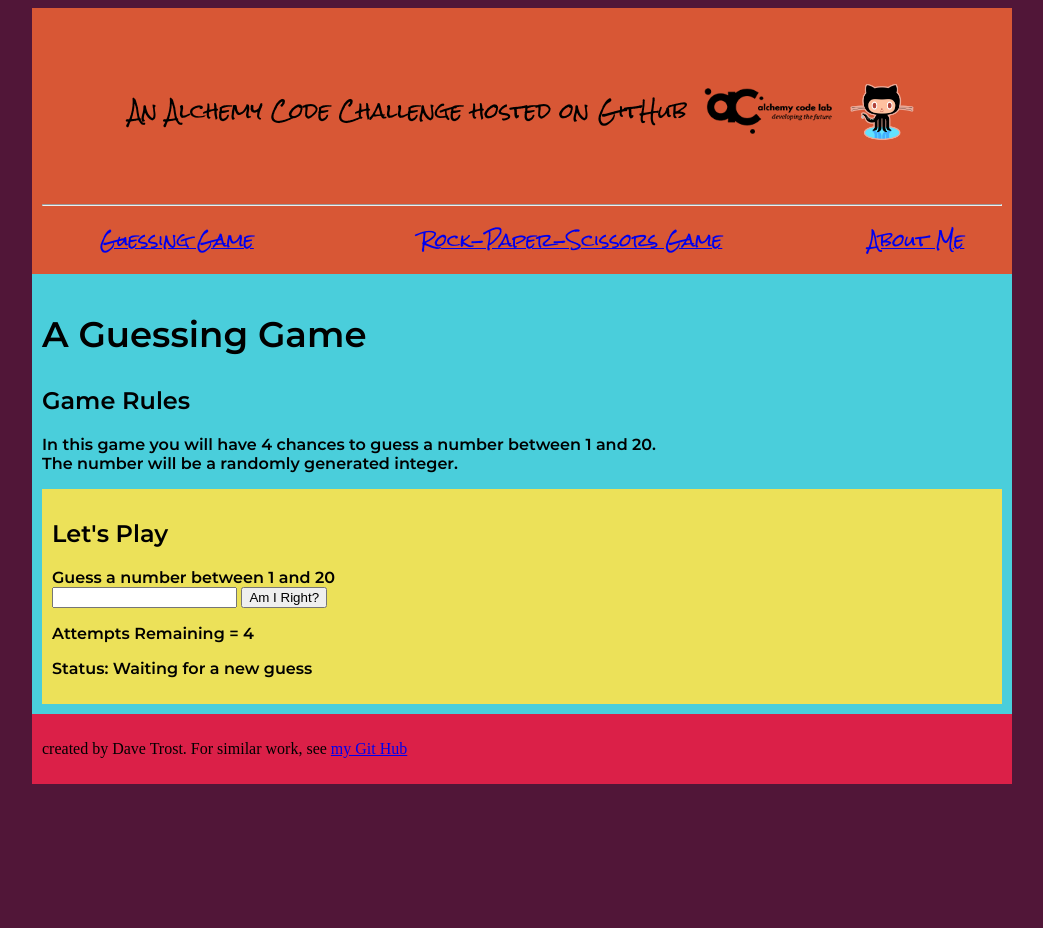
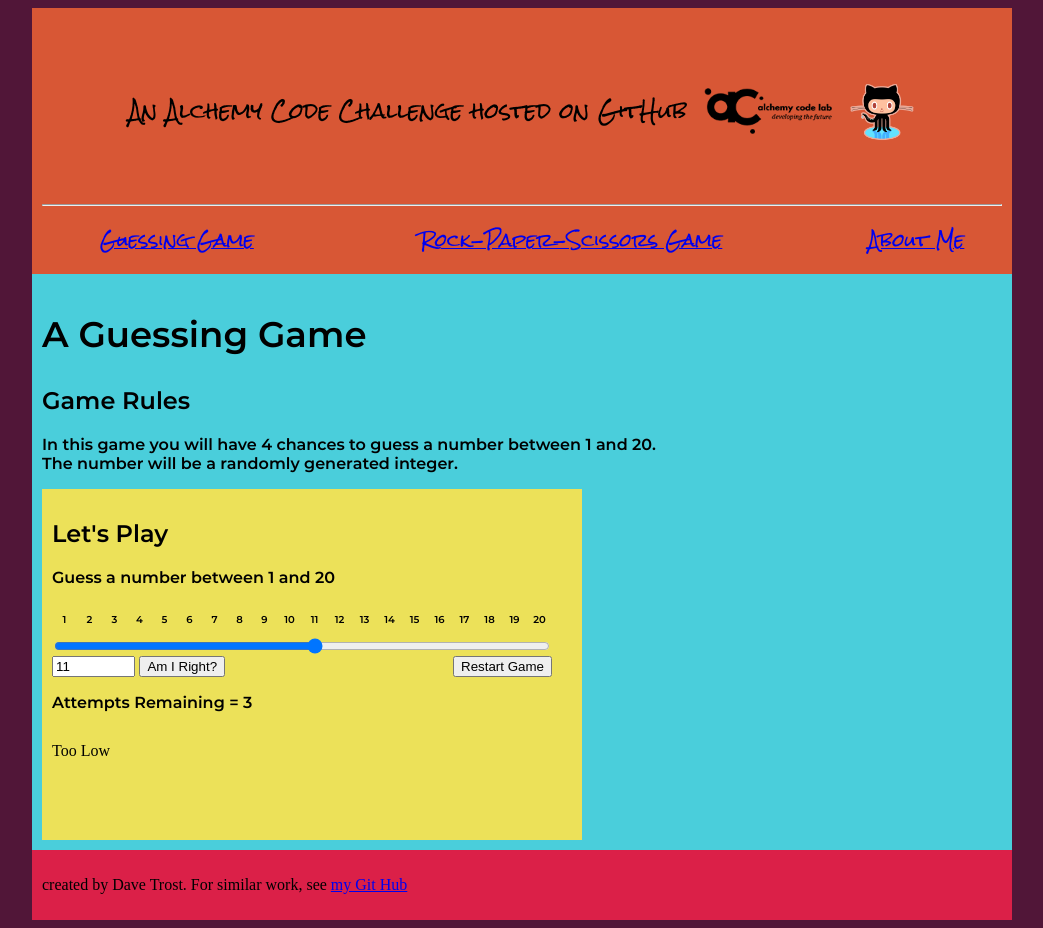
Before and after one commit to DaveTrost/about-me, a plain HTML site: page guessing-game.html in a window 1280 px wide. Both pictures are taken after a click on the button "Am I Right?". Shown: the whole page, without its empty margins (118-1161 px from the left). Before the commit the page ends 800 px from the top, so only its background shows below. Drawn offline with Linux system fonts and the light colour scheme; a web font is replaced by a local one.

Commit message:
cleanup gameplay for guessing game

```diff
--- a/guessing-game.html
+++ b/guessing-game.html
@@ -38,25 +38,41 @@
 
             <section class="game-area">
                 <h2>Let's Play</h2>
+                <p>Guess a number between 1 and 20</p>
+                <label class="slider-guess">
+                    <p class="tick-label">1</p>
+                    <p class="tick-label">2</p>
+                    <p class="tick-label">3</p>
+                    <p class="tick-label">4</p>
+                    <p class="tick-label">5</p>
+                    <p class="tick-label">6</p>
+                    <p class="tick-label">7</p>
+                    <p class="tick-label">8</p>
+                    <p class="tick-label">9</p>
+                    <p class="tick-label">10</p>
+                    <p class="tick-label">11</p>
+                    <p class="tick-label">12</p>
+                    <p class="tick-label">13</p>
+                    <p class="tick-label">14</p>
+                    <p class="tick-label">15</p>
+                    <p class="tick-label">16</p>
+                    <p class="tick-label">17</p>
+                    <p class="tick-label">18</p>
+                    <p class="tick-label">19</p>
+                    <p class="tick-label">20</p>
+                    <input type="range" id="guess-range" name="guess" min="1" max="20">
+                </label>
                 <label>
-                    Guess a number between 1 and 20<br>
                     <div class="buttons-box">
+                        <span>
                         <input type="number" name="user-guess" id="user-guess">
-                        <button id="guess-button">
-                            Am I Right?
-                        </button>
+                            <button id="guess-button">Am I Right?</button>
+                        </span>
+                        <button id="play-again">Restart Game</button>
                     </div>
                 </label>
                 <p>Attempts Remaining = <span id="remaining">4</span></p>
-                <p>Status: <span id="status"></span></p>
-                <label id="play-again-box" class="hidden">
-                    Do you want to play again?<br>
-                    <div class="buttons-box">
-                        <button id="play-again">
-                            Restart
-                        </button>
-                    </div>
-                </label>
+                <p class="status-message"><div class="default-status" id="status-message">You Win!</div></p>
             </section>
         </article>
     </main>
--- a/src/guessing-game.css
+++ b/src/guessing-game.css
@@ -1,4 +1,77 @@
+header, main, footer {
+    min-width: 250px;
+}
+
 .game-area {
     background-color: #ECE159;
     padding: 10px;
+    display: block;
+    min-width: 200px;
+    max-width: 520px;
 }
+
+
+.slider-guess {
+    display: flex;
+    flex-wrap: wrap;
+    width: 100%;
+    max-width: 500px;
+}
+.tick-label {
+    font-size: 10px;
+    text-align: center;
+    width: 5%;
+}
+#guess-range {
+    width: 100%;
+}
+
+
+#user-guess {
+    width: 75px;
+}
+.buttons-box {
+    display: flex;
+    flex-wrap: wrap;
+    justify-content: space-between;
+}
+#play-again {
+    margin-right: 20px;
+}
+
+
+.status-message {
+    margin-top: 30px;
+}
+.default-status, .too-high-status, .too-low-status {
+    font-family: 'Montserrat-Black';
+    font-size: 1.5em;
+    height: 72px;
+    border: none;
+}
+.too-high-status {
+    font-size: 2.5em;
+}
+.too-low-status {
+    font-size: 1em;
+}
+.winner-status {
+    font-family: 'Montserrat-Black';
+    font-size: 1.5em;
+    text-align: center;
+    padding-top: 5px;
+    border: 15px double green;
+    border-radius: 20px;
+    min-height: 37px;
+    max-width: 370px;
+}
+.loser-status {
+    font-family: 'Montserrat-Black';
+    font-size: 1.5em;
+    text-align: center;
+    padding-top: 5px;
+    border: 15px double red;
+    border-radius: 20px;
+    min-height: 37px;
+    max-width: 370px;
+}
--- a/src/guessing-game.js
+++ b/src/guessing-game.js
@@ -2,61 +2,82 @@
 import testGuess from './testGuess.js';
 
 // Get DOM elements
+const guessSlider = document.getElementById('guess-range');
 const userGuessEle = document.getElementById('user-guess');
 const guessButtonEle = document.getElementById('guess-button');
 const attemptsRemainingEle = document.getElementById('remaining');
-const statusMsgEle = document.getElementById('status');
-const replayBoxEle = document.getElementById('play-again-box');
+const statusMsgEle = document.getElementById('status-message');
 const replayButtonEle = document.getElementById('play-again');
 
 // Set states and initialize variables
 let attemptsRemaining = 4;
 let correctNumber = Math.floor(Math.random() * 20) + 1;
 let gameWon = false;
-const tooLowMsg = 'That number is too low';
-const tooHighMsg = 'That number is too high';
-const loseMsg = 'Sorry, you ran out of attempts. You Lose.';
-const winMsg = 'That is the correct number. You Win!';
-const defaultMsg = 'Waiting for a new guess';
-replayBoxEle.classList.add('hidden');
+const defaultMsg = 'Make a Guess';
+const defaultStyle = 'default-status';
+const tooLowMsg = 'Too Low';
+const tooLowStyle = 'too-low-status';
+const tooHighMsg = 'Too High';
+const tooHighStyle = 'too-high-status';
+let loseMsg = `You Lose! The number is ${correctNumber}`;
+const loserStyle = 'loser-status';
+let winMsg = `You Win! The number is ${correctNumber}`;
+const winnerStyle = 'winner-status';
 statusMsgEle.textContent = defaultMsg;
+statusMsgEle.className = defaultStyle;
+userGuessEle.value = guessSlider.value;
 
 // event handlers
+guessSlider.addEventListener('change', () => userGuessEle.value = guessSlider.value);
 guessButtonEle.addEventListener('click', () => {
+    if(userGuessEle.value < 1) {
+        userGuessEle.value = 1;
+    } else if(userGuessEle.value > 20) {
+        userGuessEle.value = 20;
+    }
+    guessSlider.value = userGuessEle.value;
     switch(testGuess(userGuessEle.value, correctNumber)) {
         case 1:
             statusMsgEle.textContent = tooHighMsg;
+            statusMsgEle.className = tooHighStyle;
             attemptsRemainingEle.textContent = --attemptsRemaining;
             break;
         case -1:
             statusMsgEle.textContent = tooLowMsg;
+            statusMsgEle.className = tooLowStyle;
             attemptsRemainingEle.textContent = --attemptsRemaining;
             break;
         case 0:
             statusMsgEle.textContent = winMsg;
+            statusMsgEle.className = winnerStyle;
             userGuessEle.disabled = true;
             gameWon = true;
-            replayBoxEle.classList.remove('hidden');
             guessButtonEle.disabled = true;
+            guessSlider.disabled = true;
             break;
         default:
             break;
     }
     if(!gameWon && attemptsRemaining < 1) {
-        statusMsgEle.textContent = loseMsg + '. The correct number was ' + correctNumber;
+        statusMsgEle.textContent = loseMsg;
+        statusMsgEle.className = loserStyle;
         userGuessEle.disabled = true;
-        replayBoxEle.classList.remove('hidden');
         guessButtonEle.disabled = true;
+        guessSlider.disabled = true;
     }
 });
 
 replayButtonEle.addEventListener('click', () => {
-    replayBoxEle.classList.add('hidden');
     statusMsgEle.textContent = defaultMsg;
+    statusMsgEle.className = defaultStyle;
     userGuessEle.disabled = false;
     userGuessEle.value = '';
     guessButtonEle.disabled = false;
+    guessSlider.disabled = false;
     gameWon = false;
     attemptsRemainingEle.textContent = attemptsRemaining = 4;
     correctNumber = Math.ceil(Math.random() * 20);
+    loseMsg = `You Lose! The number is ${correctNumber}`;
+    winMsg = `You Win! The number is ${correctNumber}`;
+    userGuessEle.value = guessSlider.value;
 });
--- a/src/rock-paper-game.css
+++ b/src/rock-paper-game.css
@@ -99,12 +99,6 @@ label {
     transform: rotateX(1800deg);
 }
 
-/* .computer-thrown:active, .computer-thrown {
-    opacity: 1.0;
-    border: 10px solid red;
-    box-shadow: 2px 3px 3px black;
-} */
-
 .results-table {
     width: 100%;
     margin: auto;
```
